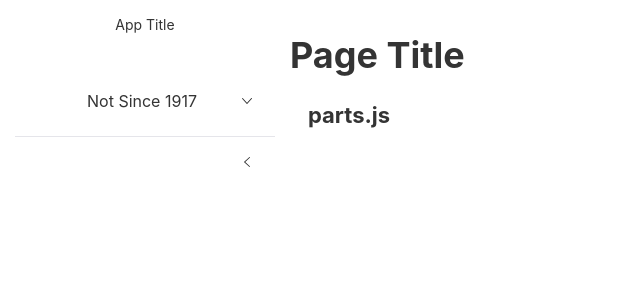
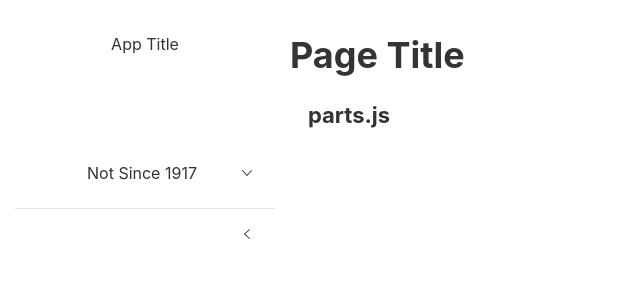
Before and after one commit to boyerst/aggregator1, a React (Create React App) app: page /parts in a window 1280 px wide. Shown: the top 300 px of the page, without its empty margins (0-640 px from the left). Built offline with nearby package versions, Linux system fonts and the light colour scheme; some icons are missing.

Commit message:
Style app title header

```diff
--- a/src/App.css
+++ b/src/App.css
@@ -4,9 +4,7 @@
 /*  text-align: center;*/
 }
 
-.div {
-  margin-left: 14px;
-}
+
 
 .rs-container {
   margin: 15px;
--- a/src/AppLayout.js
+++ b/src/AppLayout.js
@@ -10,6 +10,15 @@ import Home from "./Pages/home"
 
 
 
+const headerStyle = {
+  padding: 18,
+  fontSize: 16,
+  height: 56,
+  // backgroundColor: '#34c3ff',
+  // color: ' #fff',
+  whiteSpace: 'nowrap',
+  overflow: 'hidden'
+}
 
 function AppLayout() {
 
@@ -32,7 +41,7 @@ function AppLayout() {
             collapsible
           >
           <Sidenav.Header>
-            <div className="header-styles">
+            <div style={headerStyle}>
               <span>
                 { expanded ? "App Title" : "T" }
               </span>
```
